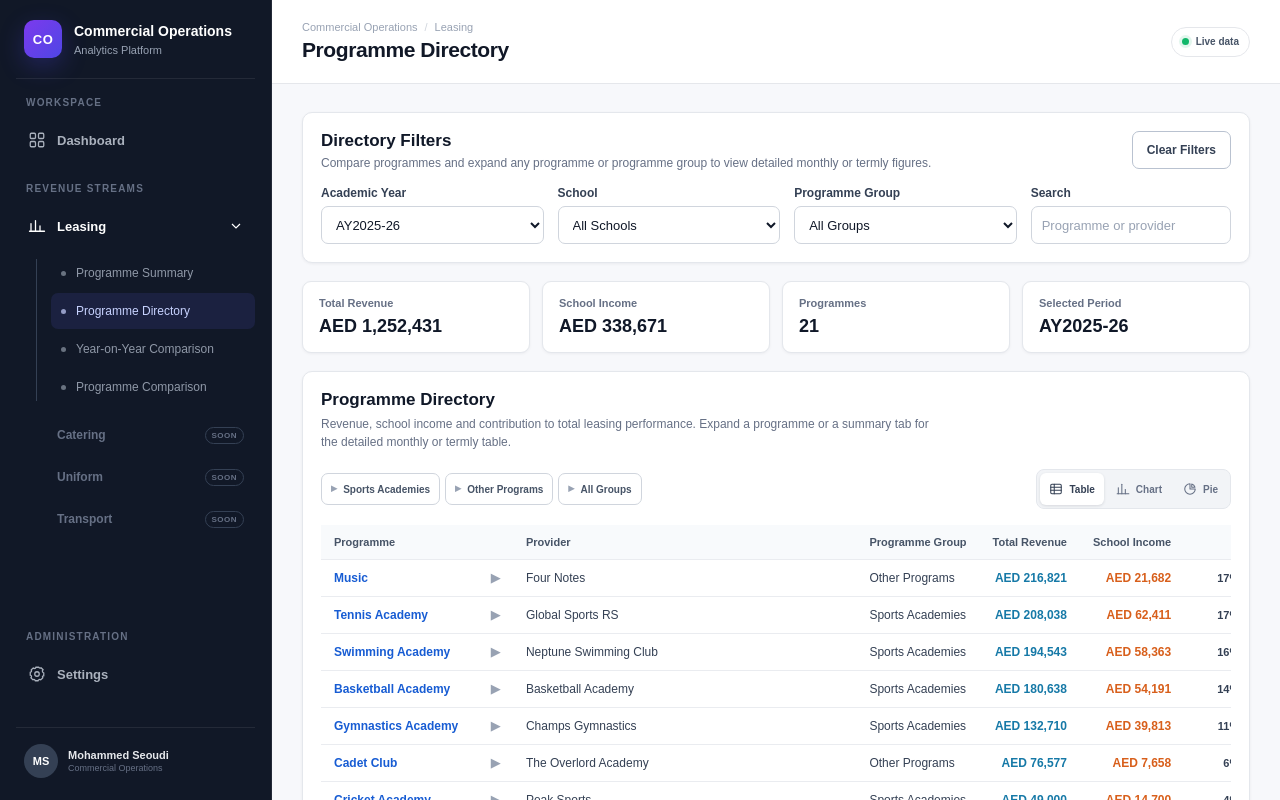
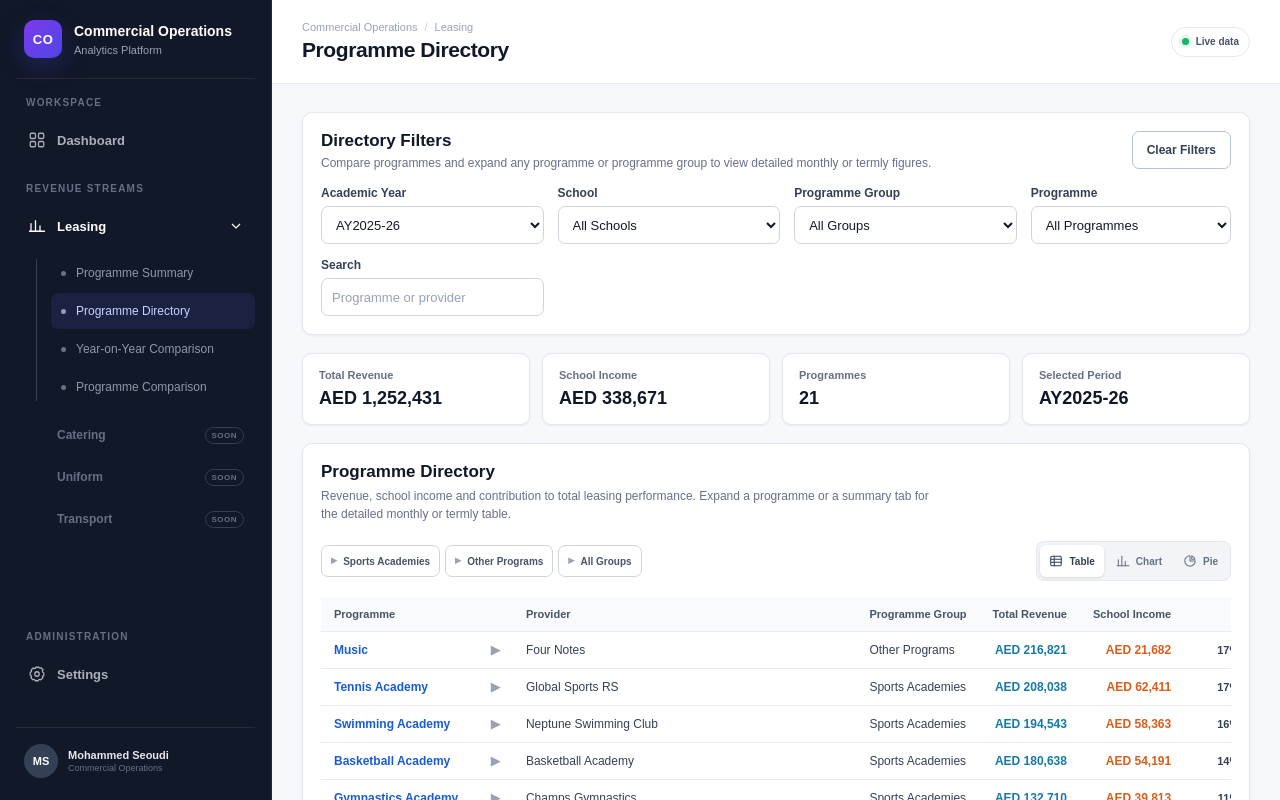
Before and after one commit to mo-seoudi/leasing, a React (Vite) app: page /leasing/programmes in a window 1280 px wide. Shown: the top 800 px of the page. Built offline with nearby package versions, Linux system fonts and the light colour scheme.

Commit message:
Update ProgrammeDirectoryPage.jsx

```diff
--- a/src/pages/leasing/ProgrammeDirectoryPage.jsx
+++ b/src/pages/leasing/ProgrammeDirectoryPage.jsx
@@ -20,6 +20,7 @@ import {
   academicYears,
   filterRecords,
   formatCurrency,
+  getAvailableProgrammes,
   getProgrammeBreakdown,
   programmeGroups,
   schools,
@@ -209,6 +210,7 @@ export default function ProgrammeDirectoryPage() {
     academicYear: latestAcademicYear,
     school: "",
     programGroup: "",
+    program: "",
     searchText: "",
   });
 
@@ -223,6 +225,14 @@ export default function ProgrammeDirectoryPage() {
   ] = useState("");
 
   const [viewMode, setViewMode] = useState("table");
+
+  const availableProgrammes = useMemo(
+    () =>
+      getAvailableProgrammes(
+        filters.programGroup
+      ),
+    [filters.programGroup]
+  );
 
   /*
    * Full dataset used by the working ProgrammeDetailView.
@@ -244,11 +254,13 @@ export default function ProgrammeDirectoryPage() {
         academicYear: filters.academicYear,
         school: filters.school,
         programGroup: filters.programGroup,
+        program: filters.program,
       }),
     [
       filters.academicYear,
       filters.school,
       filters.programGroup,
+      filters.program,
     ]
   );
 
@@ -383,10 +395,18 @@ export default function ProgrammeDirectoryPage() {
   );
 
   function handleFilterChange(name, value) {
-    setFilters((current) => ({
-      ...current,
-      [name]: value,
-    }));
+    setFilters((current) => {
+      const updatedFilters = {
+        ...current,
+        [name]: value,
+      };
+
+      if (name === "programGroup") {
+        updatedFilters.program = "";
+      }
+
+      return updatedFilters;
+    });
 
     setSelectedProgrammeDetail("");
     setSelectedAggregateDetail("");
@@ -423,6 +443,7 @@ export default function ProgrammeDirectoryPage() {
       academicYear: latestAcademicYear,
       school: "",
       programGroup: "",
+      program: "",
       searchText: "",
     });
 
@@ -539,6 +560,38 @@ export default function ProgrammeDirectoryPage() {
                   {group}
                 </option>
               ))}
+            </select>
+          </div>
+
+          <div className="programme-filter">
+            <label htmlFor="directory-programme">
+              Programme
+            </label>
+
+            <select
+              id="directory-programme"
+              value={filters.program}
+              onChange={(event) =>
+                handleFilterChange(
+                  "program",
+                  event.target.value
+                )
+              }
+            >
+              <option value="">
+                All Programmes
+              </option>
+
+              {availableProgrammes.map(
+                (programme) => (
+                  <option
+                    key={programme}
+                    value={programme}
+                  >
+                    {programme}
+                  </option>
+                )
+              )}
             </select>
           </div>
 
```
